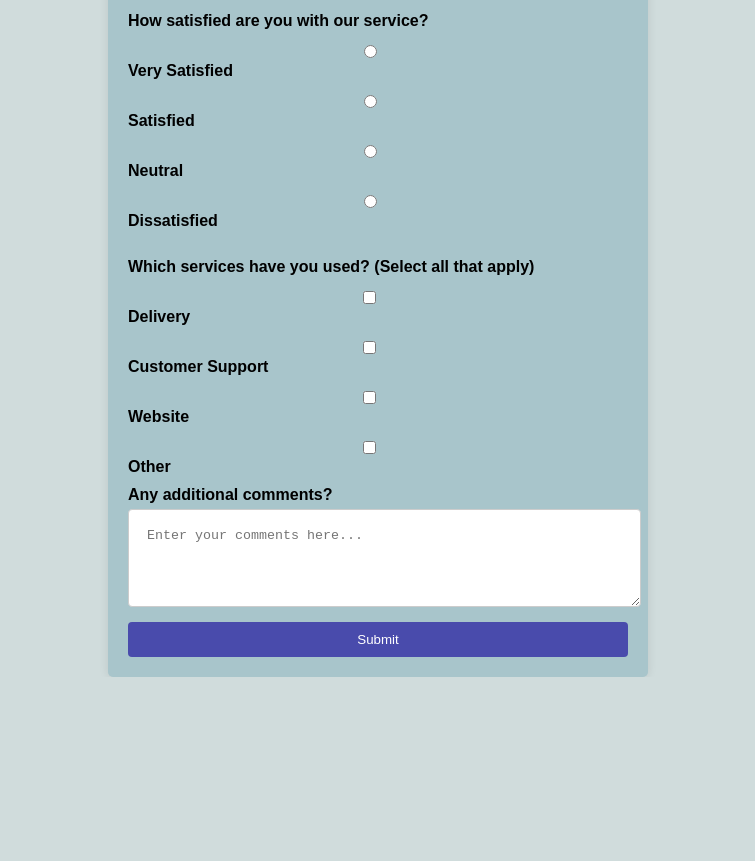
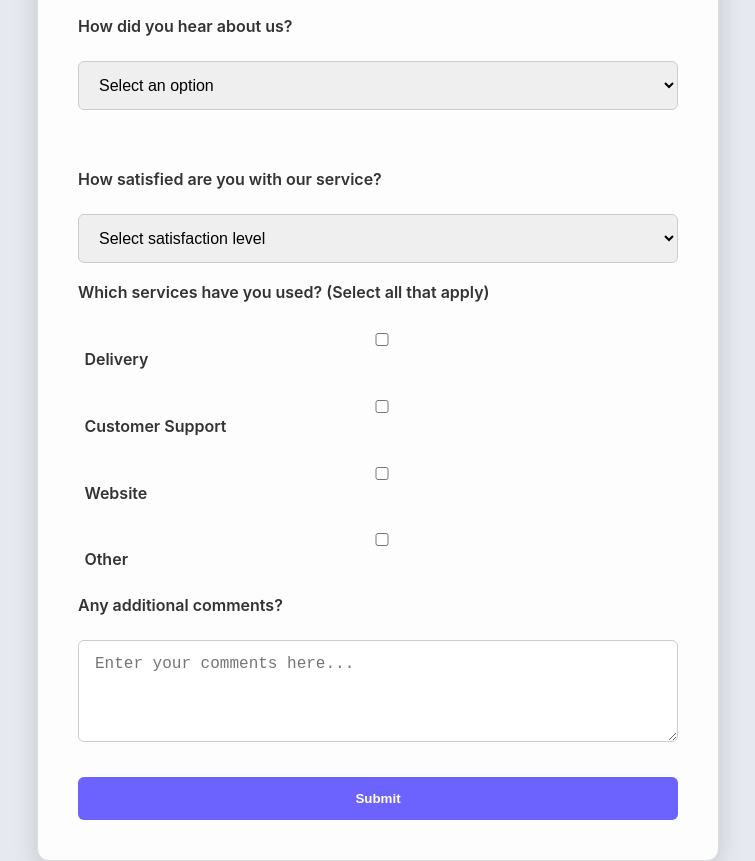
Before and after one commit to cfree87/survey, a plain HTML site: page index.html in a window 1280 px wide. Shown: the part 492-1353 px from the top of the page, without its empty margins (262-1017 px from the left). Before the commit the page ends 1169 px from the top, so only its background shows below. Drawn offline with Linux system fonts and the light colour scheme.

Commit message:
made satisfaction and service options drop down, changed color scheme, and added some needed spacing

```diff
--- a/index.html
+++ b/index.html
@@ -34,20 +34,22 @@
                 <option value="other">Other</option>
             </select>
             <br>
-            <!-- Radio Buttons -->
-            <label>How satisfied are you with our service?</label>
-            <label><input type="radio" name="satisfaction" value="very_satisfied" required> Very Satisfied</label>
-            <label><input type="radio" name="satisfaction" value="satisfied"> Satisfied</label>
-            <label><input type="radio" name="satisfaction" value="neutral"> Neutral</label>
-            <label><input type="radio" name="satisfaction" value="dissatisfied"> Dissatisfied</label>
+            <!-- Satisfaction Dropdown -->
+            <label for="satisfaction">How satisfied are you with our service?</label>
+            <select id="satisfaction" name="satisfaction" required>
+              <option value="" disabled selected>Select satisfaction level</option>
+              <option value="very_satisfied">Very Satisfied</option>
+              <option value="satisfied">Satisfied</option>
+              <option value="neutral">Neutral</option>
+              <option value="dissatisfied">Dissatisfied</option>
+            </select>
 
-            <br>
-            <!-- Checkboxes -->
+            <!-- Services Checkboxes -->
             <label>Which services have you used? (Select all that apply)</label>
-            <label><input type="checkbox" name="services" value="delivery"> Delivery</label>
-            <label><input type="checkbox" name="services" value="customer_support"> Customer Support</label>
-            <label><input type="checkbox" name="services" value="website"> Website</label>
-            <label><input type="checkbox" name="services" value="other"> Other</label>
+            <div class="input-group"><input type="checkbox" id="services-delivery" name="services" value="delivery"><label for="services-delivery">Delivery</label></div>
+            <div class="input-group"><input type="checkbox" id="services-support" name="services" value="customer_support"><label for="services-support">Customer Support</label></div>
+            <div class="input-group"><input type="checkbox" id="services-website" name="services" value="website"><label for="services-website">Website</label></div>
+            <div class="input-group"><input type="checkbox" id="services-other" name="services" value="other"><label for="services-other">Other</label></div>
 
             <!-- Textarea -->
             <label for="comments">Any additional comments?</label>
--- a/styles.css
+++ b/styles.css
@@ -1,62 +1,99 @@
 body {
-    font-family: Arial, sans-serif;
-    background-color: #d0dcdc;
+    font-family: 'Inter', sans-serif;
+    background-color: #e6eaf0;
     margin: 0;
     padding: 0;
     display: flex;
     justify-content: center;
     align-items: center;
-    height: 100%;
+    min-height: 100vh;
 }
 
 .container {
-    background: rgb(168, 197, 203);
-    padding: 20px;
-    border-radius: 5px;
-    box-shadow: 0 0 10px rgba(0, 0, 0, 0.1);
+    background: #fdfdfd;
+    padding: 40px;
+    border-radius: 12px;
+    border: 1px solid #ddd;
+    box-shadow: 0 8px 24px rgba(0, 0, 0, 0.15);
     width: 100%;
-    max-width: 500px;
+    max-width: 600px;
     text-align: center;
 }
 
 h1 {
-    color: black;
+    color: #1e1e1e;
+    margin-bottom: 0.5em;
 }
 
 p {
-    font-size: 14px;
-    color: #110909;
+    font-size: 1rem;
+    color: #444;
+    margin-bottom: 2em;
 }
 
 form {
     display: flex;
     flex-direction: column;
+    gap: 1.2rem;
     text-align: left;
 }
 
 label {
-    margin-top: 10px;
-    font-weight: bold;
+    font-weight: 600;
+    color: #333;
 }
 
 input, select, textarea {
-    padding: 18px;
-    margin-top: 5px;
+    padding: 14px 16px;
+    font-size: 1rem;
     border: 1px solid #ccc;
-    border-radius: 4px;
-    width: 95%;
+    border-radius: 6px;
+    width: 100%;
+    box-sizing: border-box;
+    transition: border-color 0.3s ease;
+}
+
+input:focus, select:focus, textarea:focus {
+    border-color: #6c63ff;
+    outline: none;
 }
 
 button {
     margin-top: 15px;
-    padding: 10px;
-    background-color: #494bac;
+    padding: 14px;
+    background-color: #6c63ff;
     color: white;
+    font-weight: bold;
     border: none;
-    border-radius: 4px;
+    border-radius: 6px;
     cursor: pointer;
+    transition: background-color 0.3s ease;
 }
 
 button:hover {
-    background-color: #218838;
+    background-color: #5548c8;
 }
+
+/* Improve spacing between radio/checkbox and labels */
+input[type="radio"],
+input[type="checkbox"] {
+    margin-right: 0.5rem;
+    vertical-align: middle;
+}
+
+input[type="radio"] + label,
+input[type="checkbox"] + label {
+    margin-left: 0.4rem;
+}
+
+/* Ensure label grouping looks clean */
+form label {
+    display: block;
+    margin-bottom: 0.4rem;
+}
+
+form label input[type="radio"],
+form label input[type="checkbox"] {
+    display: inline-block;
+    margin-right: 0.5rem;
+}
```
